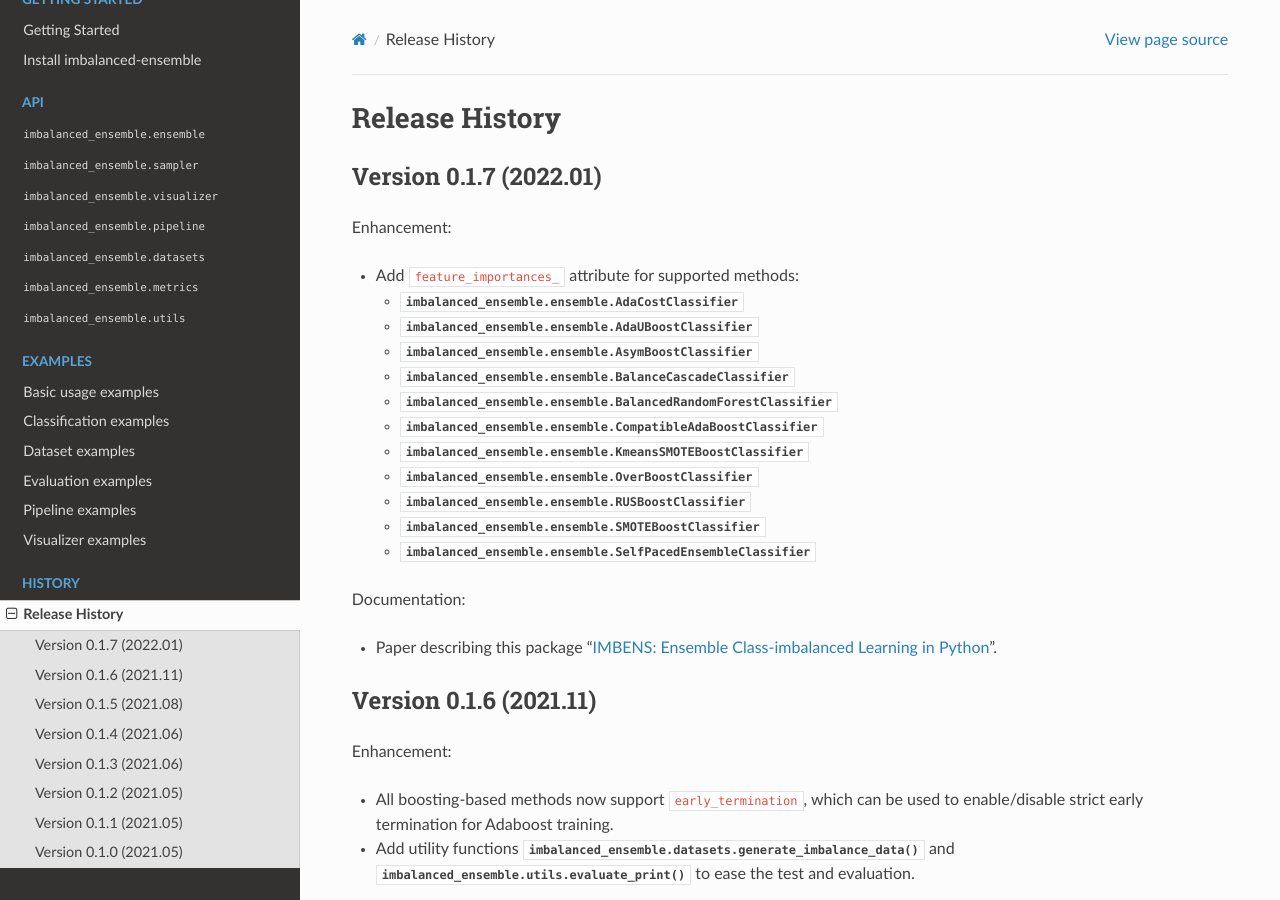
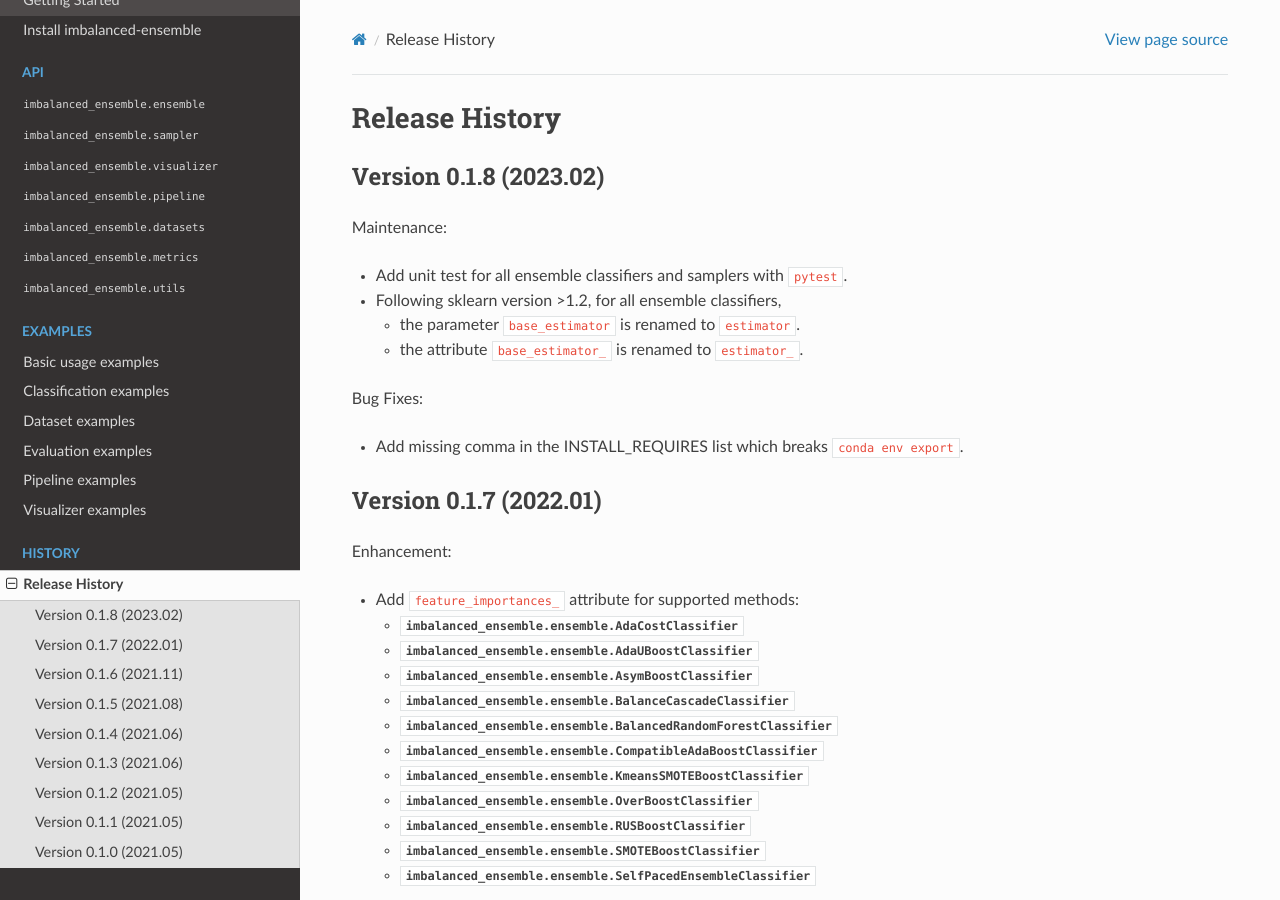
Before and after one commit to ZhiningLiu1998/imbalanced-ensemble, a Sphinx documentation site: the page built from docs/source/release_history.rst, in a window 1280 px wide and 900 px high. Built offline with Sphinx 7.4.7 and the Read the Docs theme 2.0.0, drawn with Linux system fonts in a browser that asks for light colours.

Commit message:
DOC edit and prepare release history for v0.1.8

```diff
--- a/docs/source/release_history.rst
+++ b/docs/source/release_history.rst
@@ -1,5 +1,21 @@
 Release History
 ***************
+
+Version 0.1.8 (2023.02)
+=========================
+
+Maintenance:
+
+- Add unit test for all ensemble classifiers and samplers with ``pytest``.
+- Following sklearn version >1.2, for all ensemble classifiers,
+
+  - the parameter ``base_estimator`` is renamed to ``estimator``.
+  - the attribute ``base_estimator_`` is renamed to ``estimator_``.
+
+Bug Fixes:
+
+- Add missing comma in the INSTALL_REQUIRES list which breaks ``conda env export``.
+
 
 Version 0.1.7 (2022.01)
 =========================
@@ -24,6 +40,7 @@ Documentation:
 
 - Paper describing this package "`IMBENS: Ensemble Class-imbalanced Learning in Python <https://arxiv.org/abs/2111.12776>`_".
 
+
 Version 0.1.6 (2021.11)
 =========================
 
@@ -37,6 +54,7 @@ Bug Fixes:
 - Fixed Resampling + Bagging models (e.g., `OverBagging`) raise error when used with base estimators that do not support `sample_weight` (e.g., `sklearn.KNeighborsClassifier`).
 - Fixed AttributeError occurs when initializing bagging-based models.
 
+
 Version 0.1.5 (2021.08)
 =========================
 
@@ -48,6 +66,7 @@ Bug Fixes:
 
 - Fixed ValueError when using :class:`imbalanced_ensemble.visualizer.ImbalancedEnsembleVisualizer` with ``seaborn`` v0.11.2.
 - Fixed all ensemble algorithms (error or performance issue) when the classification targets do not begin with 0.
+
 
 Version 0.1.4 (2021.06)
 =========================
@@ -77,6 +96,7 @@ Bug Fixes:
   - :class:`imbalanced_ensemble.ensemble.SMOTEBoostClassifier`
   - :class:`imbalanced_ensemble.ensemble.SMOTEBaggingClassifier`
 
+
 Version 0.1.3 (2021.06)
 =========================
 
@@ -85,9 +105,9 @@ Bug Fixes:
 - Fixed a typo bug in :class:`imbalanced_ensemble.ensemble.BalanceCascadeClassifier`.
 - Fixed an import Error in :class:`imbalanced_ensemble.ensembleCompatibleAdaBoostClassifier`.
 
+
 Version 0.1.2 (2021.05)
 =========================
-
 
 Enhancement:
 
@@ -115,6 +135,7 @@ Bug Fixes:
 
 - Unexpected print messages when using the :mod:`imbalanced_ensemble.pipeline` module.
 
+
 Version 0.1.0 (2021.05)
 =========================
 
```
